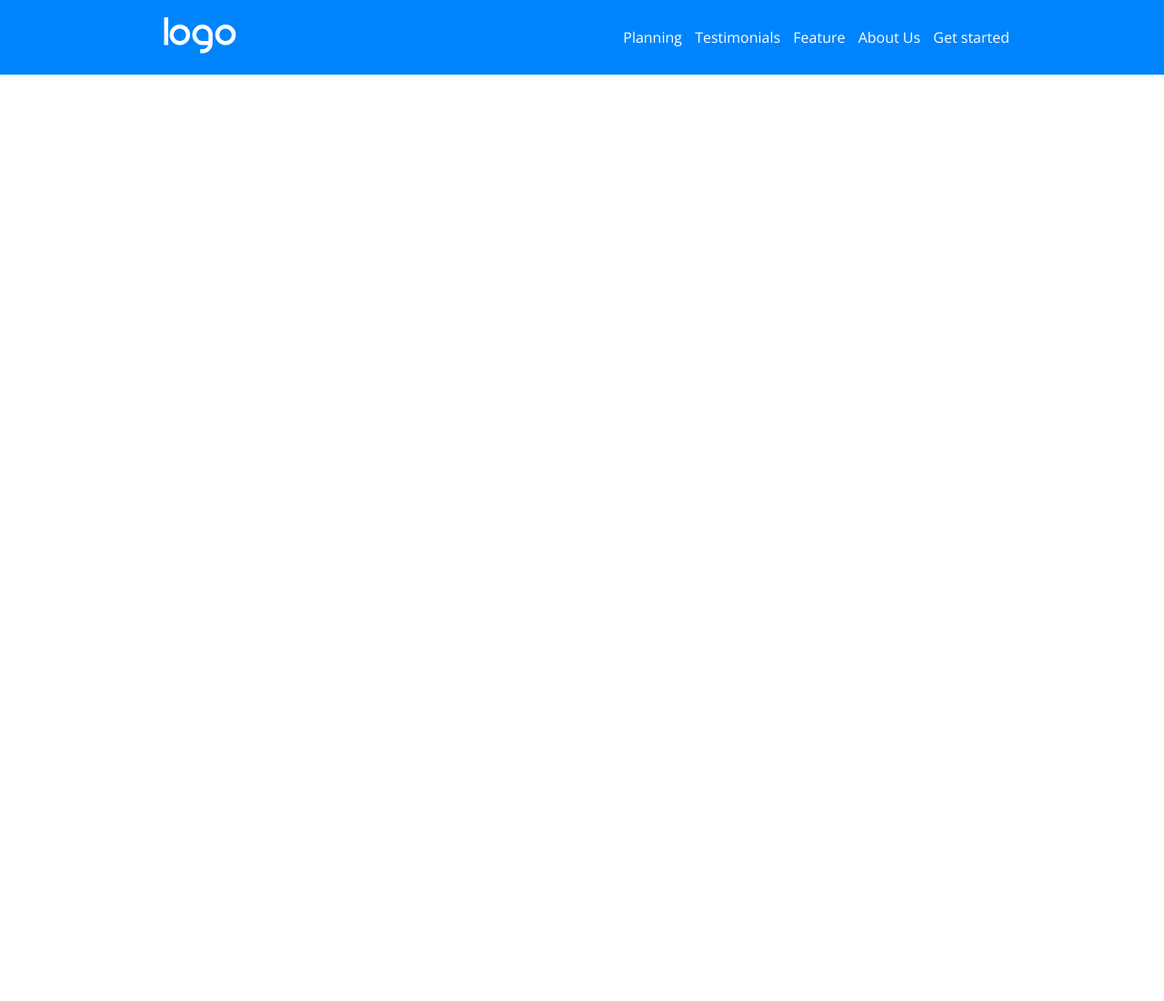
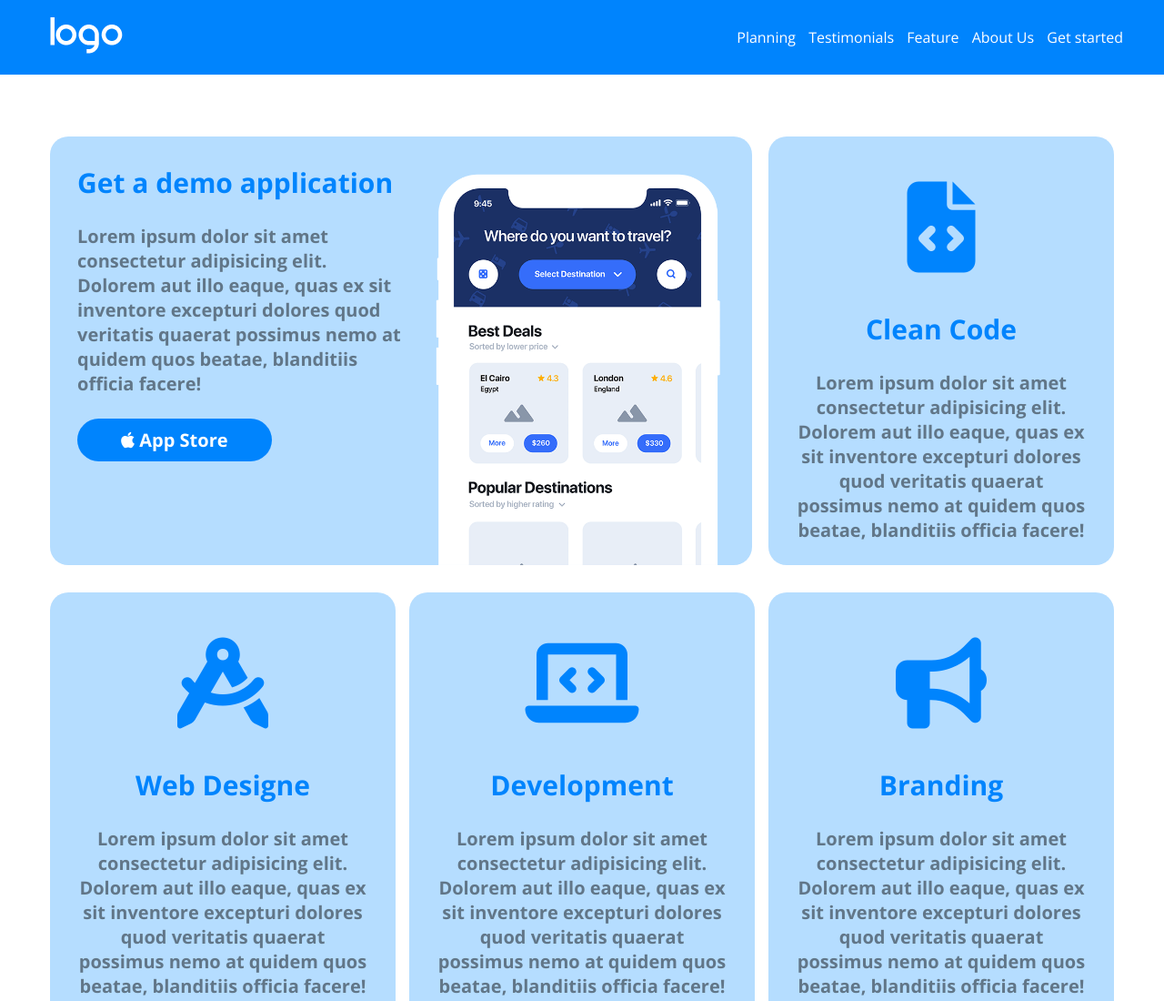
Before and after one commit to AlessioCalabrese1/htmlcss-responsive-layout, a plain HTML site: page index.html in a window 1280 px wide. Shown: the top 1100 px of the page at 91% size. Before the commit the page ends 800 px from the top, so only its background shows below. Drawn offline with nearby package versions, Linux system fonts and the light colour scheme.

Commit message:
SEZIONE INFO

```diff
--- a/index.html
+++ b/index.html
@@ -38,7 +38,79 @@
     </header>
 
     <main>
+        <section class="info flex f-wrap">
+            <div class="big-card card">
+                <div class="big-card-text">
+                    <h1>Get a demo application</h1>
 
+                    <div class="text">
+                        Lorem ipsum dolor sit amet consectetur adipisicing elit. Dolorem aut illo eaque, quas ex sit inventore excepturi
+                        dolores quod veritatis quaerat possimus nemo at quidem quos beatae, blanditiis officia facere!
+                    </div>
+
+                    <a href="#" class="button app-store">
+                        <i class="fa-brands fa-apple"></i>
+                        App Store
+                    </a>
+                </div>
+
+                <div class="big-card-img">
+                    <img src="./img/phone.png" alt="">
+                </div>
+            </div>
+
+            <div class="small-card card">
+                <div class="icons-card">
+                    <i class="fa-solid fa-file-code"></i>
+                </div>
+
+                <h1>Clean Code</h1>
+
+                <div class="text">
+                    Lorem ipsum dolor sit amet consectetur adipisicing elit. Dolorem aut illo eaque, quas ex sit inventore excepturi
+                    dolores quod veritatis quaerat possimus nemo at quidem quos beatae, blanditiis officia facere!
+                </div>
+            </div>
+
+            <div class="small-card card">
+                <div class="icons-card">
+                    <i class="fa-solid fa-compass-drafting"></i>
+                </div>
+
+                <h1>Web Designe</h1>
+
+                <div class="text">
+                    Lorem ipsum dolor sit amet consectetur adipisicing elit. Dolorem aut illo eaque, quas ex sit inventore excepturi
+                    dolores quod veritatis quaerat possimus nemo at quidem quos beatae, blanditiis officia facere!
+                </div>
+            </div>
+
+            <div class="small-card card">
+                <div class="icons-card">
+                    <i class="fa-solid fa-laptop-code"></i>
+                </div>
+
+                <h1>Development</h1>
+
+                <div class="text">
+                    Lorem ipsum dolor sit amet consectetur adipisicing elit. Dolorem aut illo eaque, quas ex sit inventore excepturi
+                    dolores quod veritatis quaerat possimus nemo at quidem quos beatae, blanditiis officia facere!
+                </div>
+            </div>
+
+            <div class="small-card card">
+                <div class="icons-card">
+                    <i class="fa-solid fa-bullhorn"></i>
+                </div>
+
+                <h1>Branding</h1>
+
+                <div class="text">
+                    Lorem ipsum dolor sit amet consectetur adipisicing elit. Dolorem aut illo eaque, quas ex sit inventore excepturi
+                    dolores quod veritatis quaerat possimus nemo at quidem quos beatae, blanditiis officia facere!
+                </div>
+            </div>
+        </section>
     </main>
 </body>
 </html>
--- a/style.css
+++ b/style.css
@@ -1,5 +1,8 @@
 :root{
     --blu: #0084fd;
+    --azzurrino: #b5ddff;
+    --lilla: #9792e4;
+    --text: #617688;
 }
 
 *{
@@ -12,6 +15,7 @@
 /* GENERICHE */
 a{
     display: inline-block;
+    text-decoration: none;
 }
 li a{
     padding: 0 5px;
@@ -29,7 +33,15 @@ li a{
 .f-ai-c{
     align-items: center;
 }
+.f-wrap{
+    flex-wrap: wrap;
+}
 
+.button{
+    padding: 10px 30px;
+    border-radius: 30px;
+    background-color: var(--lilla);
+}
 /* HEADER */
 header{
     background-color: var(--blu);
@@ -62,6 +74,7 @@ header li{
 header li a{
     padding: 30px 5px;
 }
+
 .ham{
     color: white;
     height: 100%;
@@ -69,6 +82,63 @@ header li a{
     padding: 15px;
     cursor: pointer;
 }
+
+/* MAIN */
+
+/* section: info */
+
+.info{
+    margin-top: 150px;
+    padding: 0 15px 50px 15px;
+    flex-direction: column;
+    row-gap: 30px;
+}
+
+.info .card{
+    width: 100%;
+    background-color: var(--azzurrino);
+    border-radius: 20px;
+    padding: 30px 30px 0 30px;
+}
+.card h1{
+    color: var(--blu);
+    font-size: 30px;
+    margin-bottom: 25px;
+}
+.card .text{
+    margin-bottom: 25px;
+    color: var(--text);
+    font-size: 20px;
+    font-weight: bold;
+    line-height: 30px;
+}
+
+.app-store{
+    color: white;
+    background-color: var(--blu);
+    font-weight: bold;
+    width: 60%;
+    text-align: center;
+    font-size: 20px;
+}
+
+.big-card-img img{
+    width: 100%;
+    margin-top: 50px;
+    margin-bottom: -5px;
+}
+.small-card{
+    padding: 30px;
+    text-align: center;
+}
+.icons-card{
+    font-size: 100px;
+    color: var(--blu);
+    margin-bottom: 25px;
+}
+
+
+
 
 
 
@@ -79,12 +149,36 @@ header li a{
 
 @media all and (min-width: 768px){
 
+    /* MAIN */
+
+    /* section: info */
+    .info{
+        flex-direction: row;
+        justify-content: space-between;
+    }
+
+    .info .card{
+        width: calc(100% / 3 - 10px);
+    }
+
+    .info .big-card{
+        width: 66%;
+    }
+
+    .big-card-img img{
+        width: 70%
+    }
 }
 
 @media all and (min-width: 992px){
 
     /* HEADER */
     .container{
+        max-width: 950px;
+        margin: 0 auto;
+    }
+
+    section{
         max-width: 950px;
         margin: 0 auto;
     }
@@ -97,9 +191,62 @@ header li a{
         display: none;
     }
 
+    /* MAIN */
 
+    /* section: info */
+    .info .big-card{
+        display: flex;
+    }
+    .big-card-text{
+        width: 50%;
+    }
+    .big-card-img{
+        width: 50%
+    }
+    .big-card-img img{
+        width: 110%;
+        height: 100%;
+        margin-top: 0;
+    }
+    .icons-card{
+        font-size: 70px;
+        margin-bottom: 10px;
+    }
+    .card h1{
+        font-size: 25px;
+    }
+    .card .text{
+        font-size: 15px;
+        line-height: normal;
+    }
+    .app-store{
+        font-size: 12px;
+    }
 }
 
 @media all and (min-width: 1200px){
+    .container{
+        max-width: 1200px;
+        margin: 0 auto;
+    }
 
+    section{
+        max-width: 1200px;
+        margin: 0 auto;
+    }
+
+    .icons-card{
+        font-size: 100px;
+        margin-bottom: 25px;
+    }
+    .card h1{
+        font-size: 30px;
+    }
+    .card .text{
+        font-size: 20px;
+        line-height: normal;
+    }
+    .app-store{
+        font-size: 20px;
+    }
 }
```
